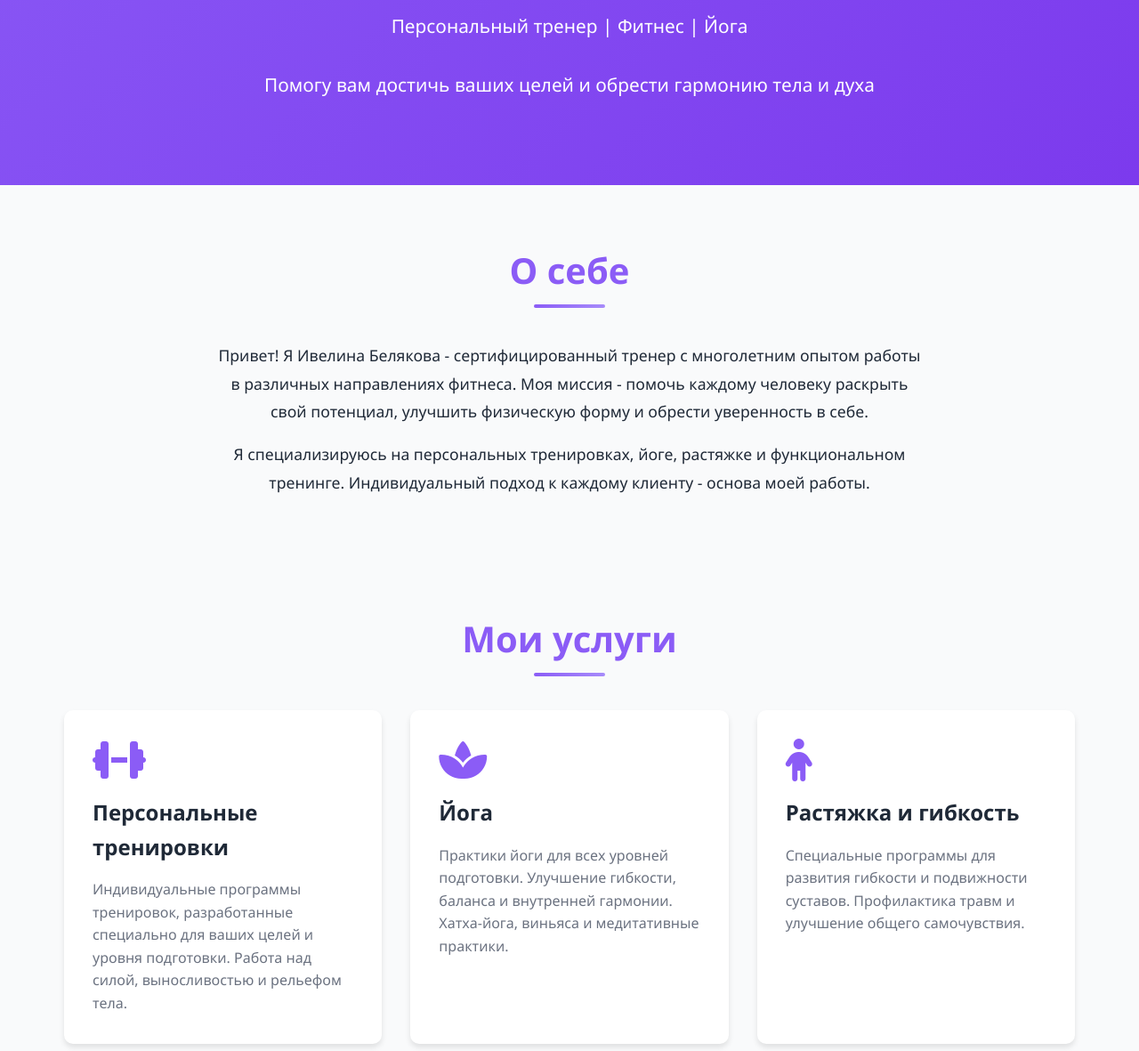
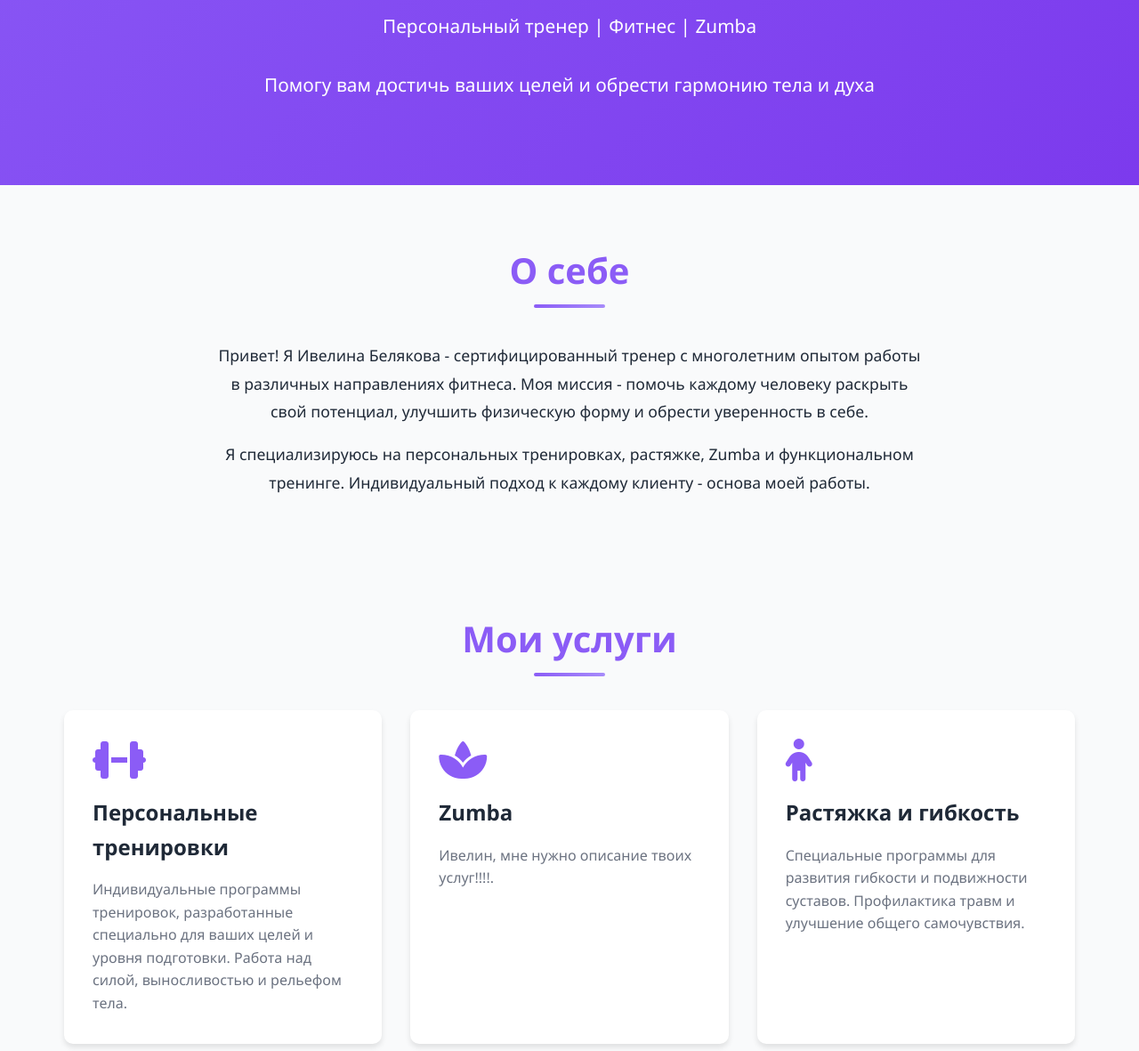
Before and after one commit to Pipata246/trener, a plain HTML site: page index.html in a window 1280 px wide. Shown: the part 539-1720 px from the top of the page at 89% size. Drawn offline with Linux system fonts and the light colour scheme.

Commit message:
Update index.html

```diff
--- a/index.html
+++ b/index.html
@@ -751,7 +751,7 @@
         <div class="container">
             <img src="https://via.placeholder.com/200" alt="Ивелинка" class="hero-img">
             <h1>Ивелина Белякова</h1>
-            <p>Персональный тренер | Фитнес | Йога </p>
+            <p>Персональный тренер | Фитнес | Zumba </p>
             <p>Помогу вам достичь ваших целей и обрести гармонию тела и духа</p>
         </div>
     </section>
@@ -766,7 +766,7 @@
                     Моя миссия - помочь каждому человеку раскрыть свой потенциал, улучшить физическую форму и обрести уверенность в себе.
                 </p>
                 <p style="margin-top: 1rem;">
-                    Я специализируюсь на персональных тренировках, йоге, растяжке и функциональном тренинге.
+                    Я специализируюсь на персональных тренировках, растяжке, Zumba и функциональном тренинге.
                     Индивидуальный подход к каждому клиенту - основа моей работы.
                 </p>
             </div>
@@ -785,8 +785,8 @@
                 </div>
                 <div class="service-card">
                     <i class="fas fa-spa"></i>
-                    <h3>Йога</h3>
-                    <p>Практики йоги для всех уровней подготовки. Улучшение гибкости, баланса и внутренней гармонии. Хатха-йога, виньяса и медитативные практики.</p>
+                    <h3>Zumba</h3>
+                    <p>Ивелин, мне нужно описание твоих услуг!!!!.</p>
                 </div>
                 <div class="service-card">
                     <i class="fas fa-child"></i>
@@ -905,7 +905,7 @@
                                 </div>
                             </div>
                             <p style="color: var(--dark); line-height: 1.8; margin-bottom: 1.5rem; font-size: 1.05rem; position: relative; z-index: 1;">
-                                🏋️‍♀️ Фитнес | Йога | Растяжка<br>
+                                🏋️‍♀️ Фитнес | Zumba | Растяжка<br>
                                 💪 Персональные и групповые тренировки<br>
                                 🌟 Помогу достичь ваших целей
                             </p>
@@ -954,6 +954,10 @@
                     <a href="https://vk.com/id125879550" target="_blank" title="VK">
                         <i class="fab fa-vk"></i>
                     </a>
+                    <a href="https://t.me/NerdIdk" target="_blank" title="Telegram">
+                        <i class="fab fa-telegram"></i>
+                    </a>
+
                 </div>
 
                 <div style="margin-top: 3rem; padding: 2rem; background: var(--secondary); border-radius: 10px;">
@@ -975,7 +979,7 @@
     <footer>
         <div class="container">
             <p>&copy; 2025 Ивелина Белякова. Все права защищены.</p>
-            <p style="margin-top: 0.5rem; opacity: 0.8;">Персональный тренер | Фитнес | Йога </p>
+            <p style="margin-top: 0.5rem; opacity: 0.8;">Персональный тренер | Фитнес | Zumba </p>
         </div>
     </footer>
 
```
